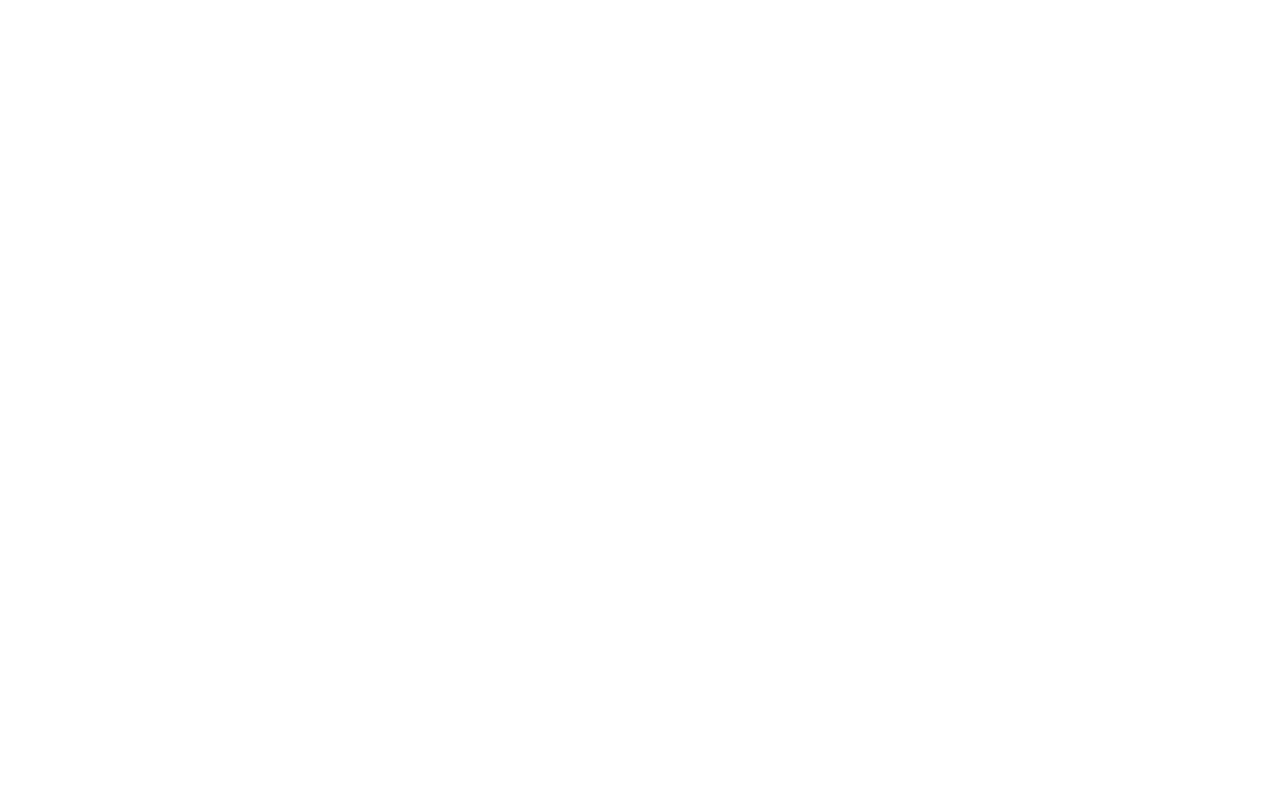
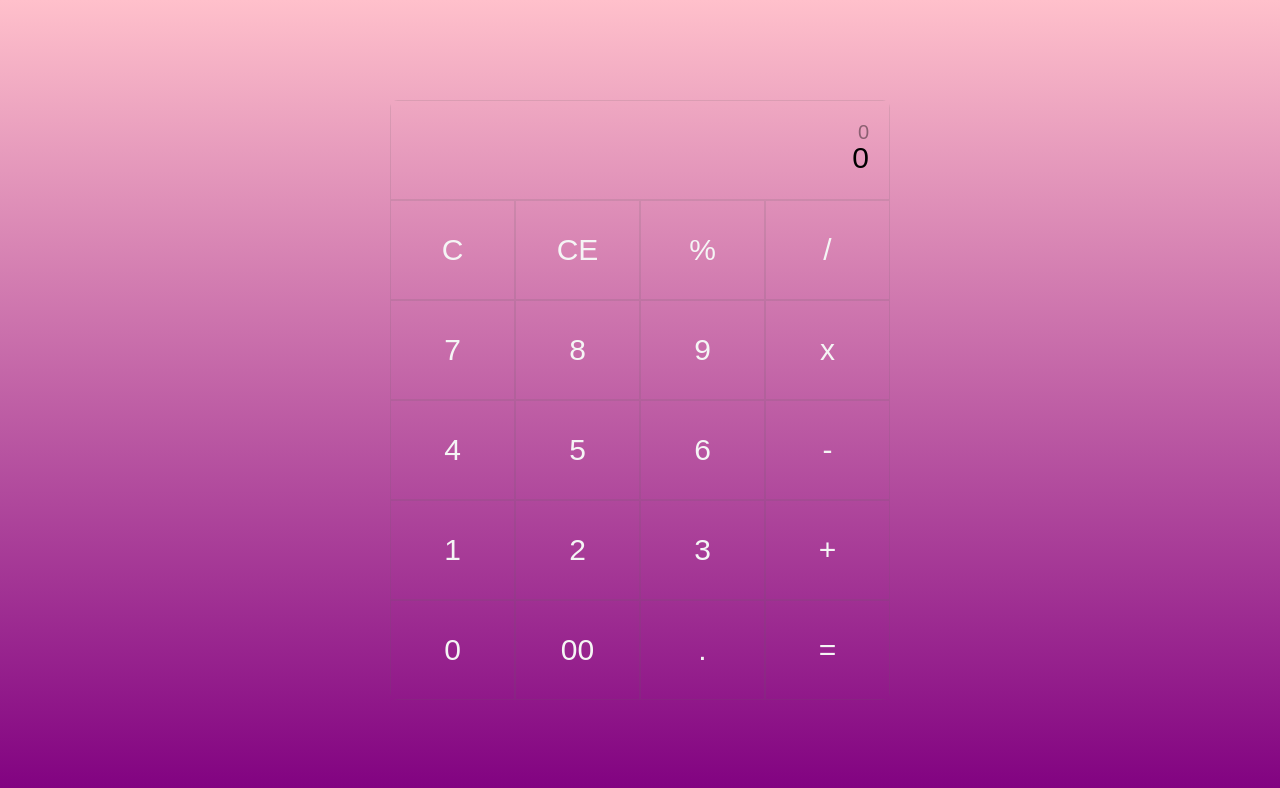
Before and after one commit to geomell/Project-Calculator, a plain HTML site: page index.html in a window 1280 px wide. Drawn offline with Linux system fonts and the light colour scheme.

Commit message:
done html&css

```diff
--- a/index.html
+++ b/index.html
@@ -8,6 +8,39 @@
     <link rel="stylesheet" href="./style.css">
 </head>
 <body>
+            <section>
+            <div class="container">
+              <div class="calculator">
+                <div class="display">
+                  <div class="display-1">0</div>
+                  <div class="display-2">0</div>
+                  <div class="temp-result"></div>
+                </div>
+                <div class="all_button">
+                  <div class="button all-clear">C</div>
+                  <div class="button last-entity-clear">CE</div>
+                  <div class="button operation">%</div>
+                  <div class="button operation">/</div>
+                  <div class="button number">7</div>
+                  <div class="button number">8</div>
+                  <div class="button number">9</div>
+                  <div class="button operation">x</div>
+                  <div class="button number">4</div>
+                  <div class="button number">5</div>
+                  <div class="button number">6</div>
+                  <div class="button operation">-</div>
+                  <div class="button number">1</div>
+                  <div class="button number">2</div>
+                  <div class="button number">3</div>
+                  <div class="button operation">+</div>
+                  <div class="button btn-0 number">0</div>
+                  <div class="button btn-00 number">00</div>
+                  <div class="button number dot">.</div>
+                  <div class="button equal">=</div>
+                </div>
+              </div>
+            </div>
+          </section>
 
 
 
--- a/style.css
+++ b/style.css
@@ -0,0 +1,68 @@
+* {
+    padding: 0;
+    margin: 0;
+    box-sizing: border-box;
+  }
+  html {
+    font-family: "Montserrat", sans-serif;
+  }
+  section {
+    background: linear-gradient(pink, purple);
+    height: 100vh;
+    width: 100%;
+    display: flex;
+    margin-left: auto;
+    margin-right: auto;
+    align-items: center;
+    justify-content: center;
+  }
+
+
+  .container {
+    width: 95%;
+    max-width: 500px;
+    background: rgba (255,255,255,0.1);
+    border-radius: 8px;
+    overflow: hidden;
+  }
+  .display {
+    border: 1px solid rgba(92, 92, 92, 0.15);
+    height: 100px;
+    width: 100%;
+    text-align: right;
+    padding: 20px;
+    font-size: 30px;
+    position: relative;
+  }
+  .display-1 {
+    opacity: 0.4;
+    font-size: 20px;
+    height: 20px;
+    overflow: hidden;
+  }
+  .temp-result {
+    position: absolute;
+    bottom: 0;
+    left: 10;
+    font-size: 20px;
+    opacity: 0.3;
+  }
+  .all_button {
+    color: whitesmoke;
+    display: grid;
+    grid-template: repeat(4, 1fr) / repeat(4, 1fr);
+  }
+  .button {
+    border: 1px solid rgba(92, 92, 92, 0.15);
+    display: inline-block;
+    height: 100px;
+    width: 100%;
+    display: flex;
+    align-items: center;
+    justify-content: center;
+    font-size: 30px;
+    cursor: pointer;
+  }
+  .button:hover {
+    background-color: rgb(95, 255, 300,0.1);
+  }
```
